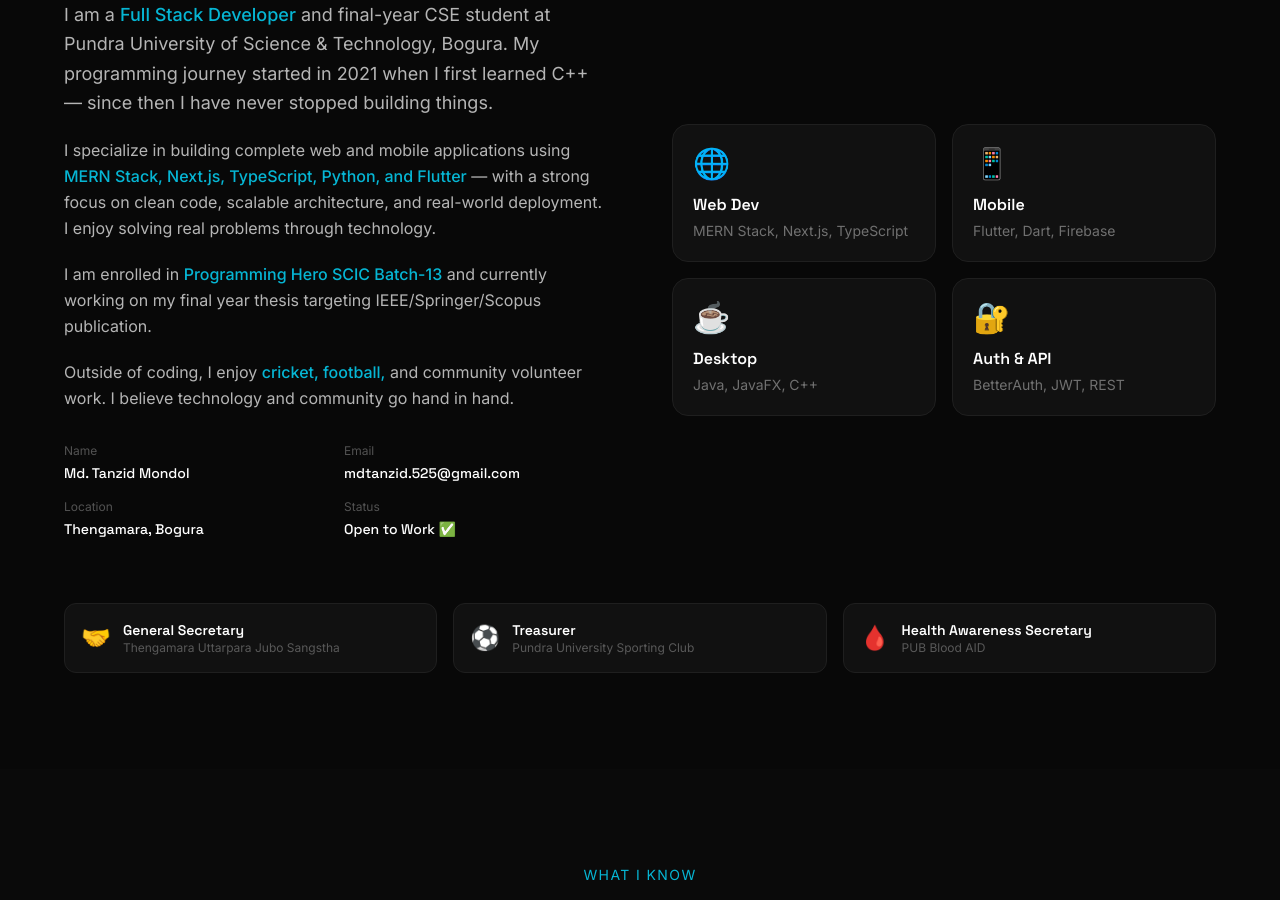
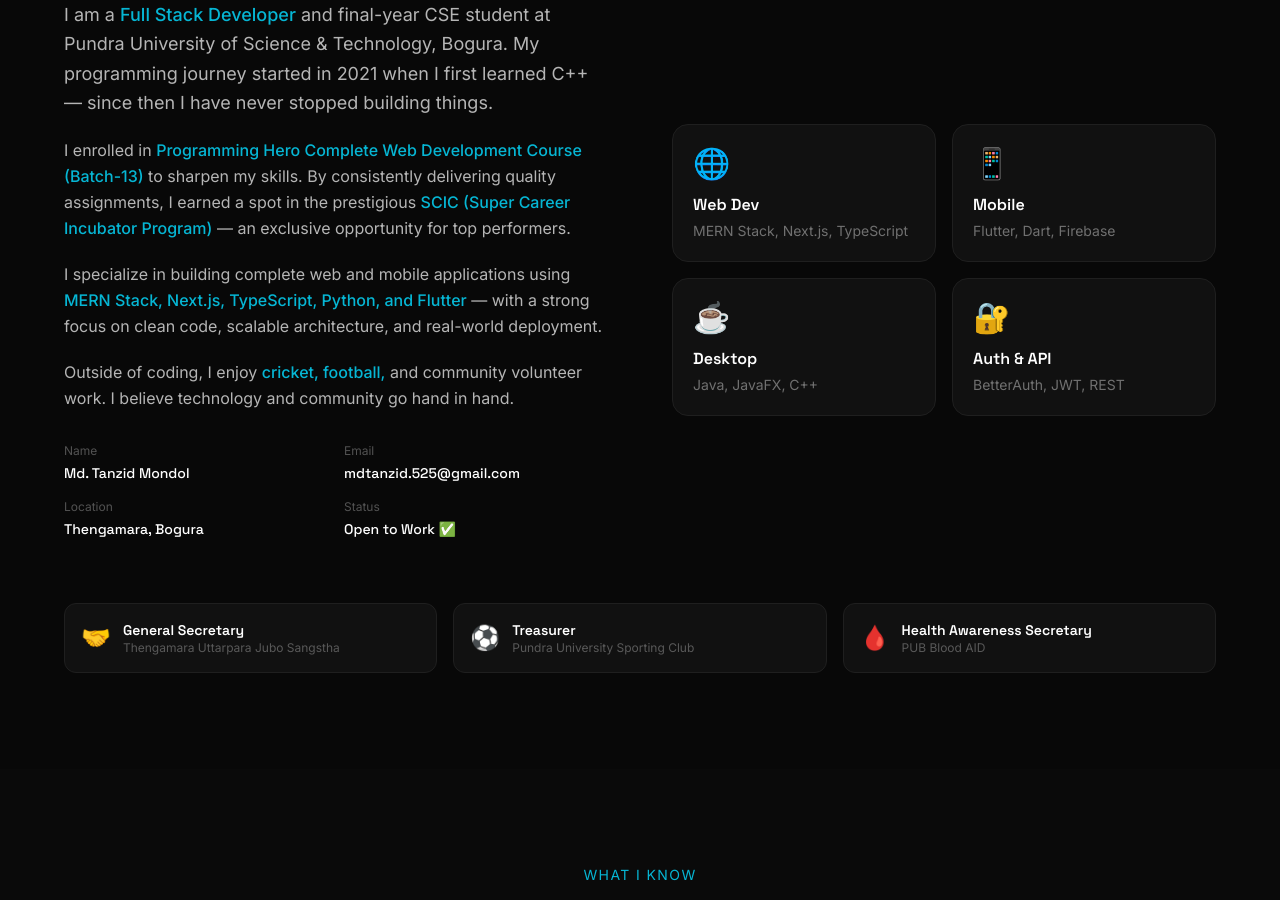
Before and after one commit to tanzid-48/tanzid_portfolio, a Next.js app: page / in a window 1280 px wide. Shown: the part 1040-1940 px from the top of the page. Built offline with nearby package versions, Linux system fonts and the light colour scheme.

Commit message:
feat: update About with real Programming Hero SCIC story

```diff
--- a/components/About.jsx
+++ b/components/About.jsx
@@ -36,22 +36,25 @@ const About = () => {
               things.
             </p>
             <p className="font-inter text-gray-600 dark:text-white/70 leading-relaxed mb-5">
+              I enrolled in{" "}
+              <span className="text-cyan font-medium">
+                Programming Hero Complete Web Development Course (Batch-13)
+              </span>{" "}
+              to sharpen my skills. By consistently delivering quality
+              assignments, I earned a spot in the prestigious{" "}
+              <span className="text-cyan font-medium">
+                SCIC (Super Career Incubator Program)
+              </span>{" "}
+              — an exclusive opportunity for top performers.
+            </p>
+            <p className="font-inter text-gray-600 dark:text-white/70 leading-relaxed mb-5">
               I specialize in building complete web and mobile applications
               using{" "}
               <span className="text-cyan font-medium">
                 MERN Stack, Next.js, TypeScript, Python, and Flutter
               </span>{" "}
               — with a strong focus on clean code, scalable architecture, and
-              real-world deployment. I enjoy solving real problems through
-              technology.
-            </p>
-            <p className="font-inter text-gray-600 dark:text-white/70 leading-relaxed mb-5">
-              I am enrolled in{" "}
-              <span className="text-cyan font-medium">
-                Programming Hero SCIC Batch-13
-              </span>{" "}
-              and currently working on my final year thesis targeting
-              IEEE/Springer/Scopus publication.
+              real-world deployment.
             </p>
             <p className="font-inter text-gray-600 dark:text-white/70 leading-relaxed mb-8">
               Outside of coding, I enjoy{" "}
```
